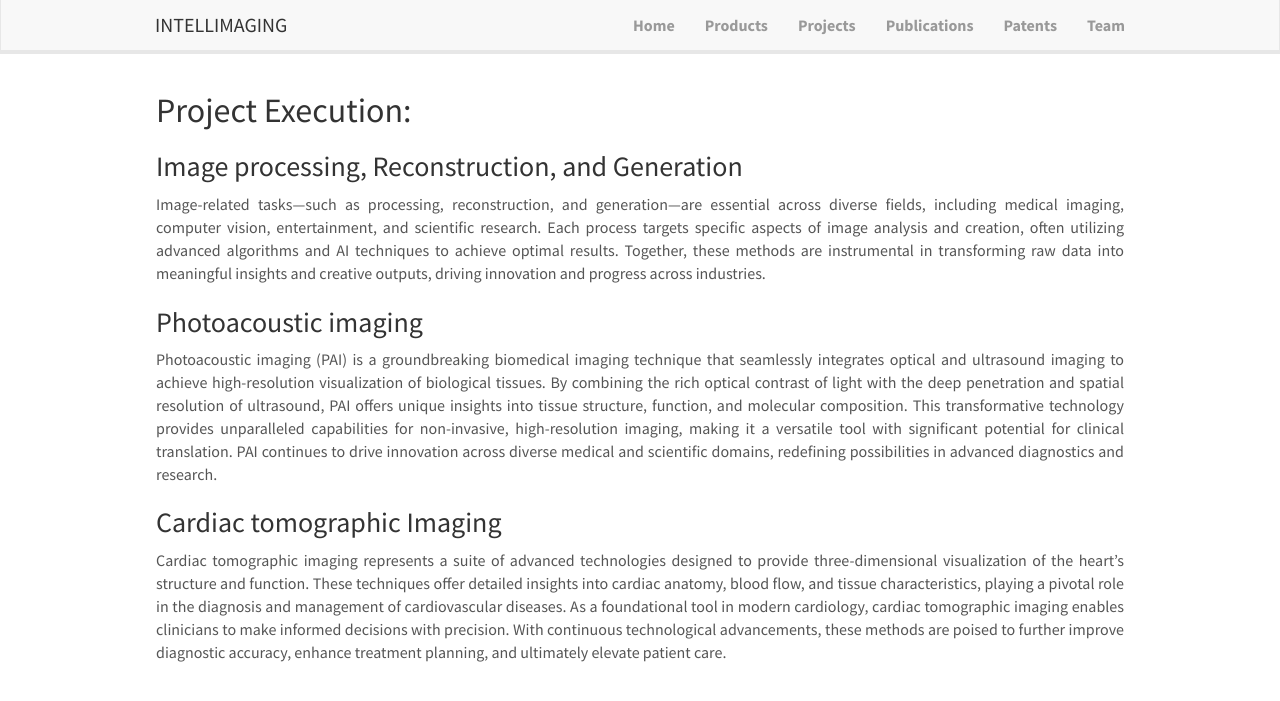
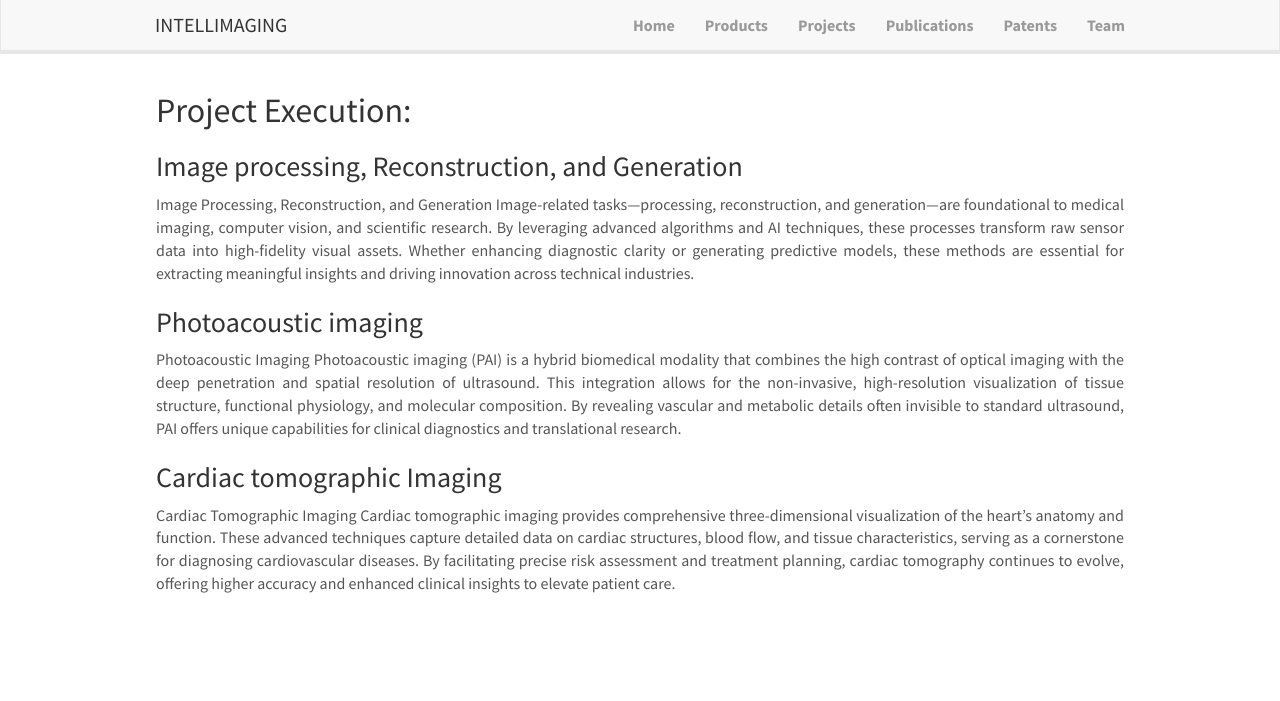
Before and after one commit to intellimaging/intellimaging.github.io, a Jekyll site: the page built from _pages/projects.md, in a window 1280 px wide. Shown: the top 701 px of the page. Built offline with Jekyll 4.4.1, drawn with Linux system fonts in a browser that asks for light colours.

Commit message:
Update projects.md

```diff
--- a/_pages/projects.md
+++ b/_pages/projects.md
@@ -8,14 +8,14 @@ permalink: /projects/
 ## Project Execution:
 
 <h3>Image processing, Reconstruction, and Generation</h3>
-<p style="text-align: justify;">Image-related tasks—such as processing, reconstruction, and generation—are essential across diverse fields, including medical imaging, computer vision, entertainment, and scientific research. Each process targets specific aspects of image analysis and creation, often utilizing advanced algorithms and AI techniques to achieve optimal results. Together, these methods are instrumental in transforming raw data into meaningful insights and creative outputs, driving innovation and progress across industries.</p>
+<p style="text-align: justify;">Image Processing, Reconstruction, and Generation Image-related tasks—processing, reconstruction, and generation—are foundational to medical imaging, computer vision, and scientific research. By leveraging advanced algorithms and AI techniques, these processes transform raw sensor data into high-fidelity visual assets. Whether enhancing diagnostic clarity or generating predictive models, these methods are essential for extracting meaningful insights and driving innovation across technical industries.</p>
 
 <h3>Photoacoustic imaging</h3>
-<p style="text-align: justify;">Photoacoustic imaging (PAI) is a groundbreaking biomedical imaging technique that seamlessly integrates optical and ultrasound imaging to achieve high-resolution visualization of biological tissues. By combining the rich optical contrast of light with the deep penetration and spatial resolution of ultrasound, PAI offers unique insights into tissue structure, function, and molecular composition. This transformative technology provides unparalleled capabilities for non-invasive, high-resolution imaging, making it a versatile tool with significant potential for clinical translation. PAI continues to drive innovation across diverse medical and scientific domains, redefining possibilities in advanced diagnostics and research.</p>
+<p style="text-align: justify;">Photoacoustic Imaging Photoacoustic imaging (PAI) is a hybrid biomedical modality that combines the high contrast of optical imaging with the deep penetration and spatial resolution of ultrasound. This integration allows for the non-invasive, high-resolution visualization of tissue structure, functional physiology, and molecular composition. By revealing vascular and metabolic details often invisible to standard ultrasound, PAI offers unique capabilities for clinical diagnostics and translational research.</p>
 
 <h3>Cardiac tomographic Imaging</h3>
 
-<p style="text-align: justify;">Cardiac tomographic imaging represents a suite of advanced technologies designed to provide three-dimensional visualization of the heart’s structure and function. These techniques offer detailed insights into cardiac anatomy, blood flow, and tissue characteristics, playing a pivotal role in the diagnosis and management of cardiovascular diseases. As a foundational tool in modern cardiology, cardiac tomographic imaging enables clinicians to make informed decisions with precision. With continuous technological advancements, these methods are poised to further improve diagnostic accuracy, enhance treatment planning, and ultimately elevate patient care.</p>
+<p style="text-align: justify;">Cardiac Tomographic Imaging Cardiac tomographic imaging provides comprehensive three-dimensional visualization of the heart’s anatomy and function. These advanced techniques capture detailed data on cardiac structures, blood flow, and tissue characteristics, serving as a cornerstone for diagnosing cardiovascular diseases. By facilitating precise risk assessment and treatment planning, cardiac tomography continues to evolve, offering higher accuracy and enhanced clinical insights to elevate patient care.</p>
 
 <!--
 <p align = "left">
```
